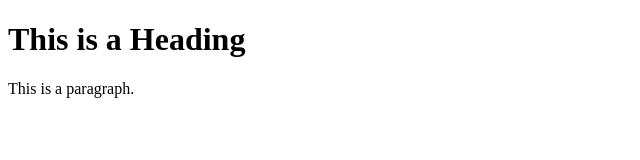
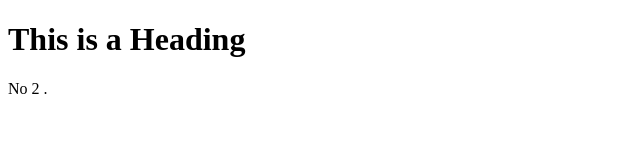
Before and after one commit to p-yuval/Test_1, a plain HTML site: page index.html in a window 1280 px wide. Shown: the whole page, without its empty margins (0-640 px from the left). Drawn offline with Linux system fonts and the light colour scheme.

Commit message:
commiting no 2

```diff
--- a/index.html
+++ b/index.html
@@ -6,7 +6,7 @@
 <body>
 
 <h1>This is a Heading</h1>
-<p>This is a paragraph.</p>
+<p>No 2 .</p>
 
 </body>
 </html>
```
